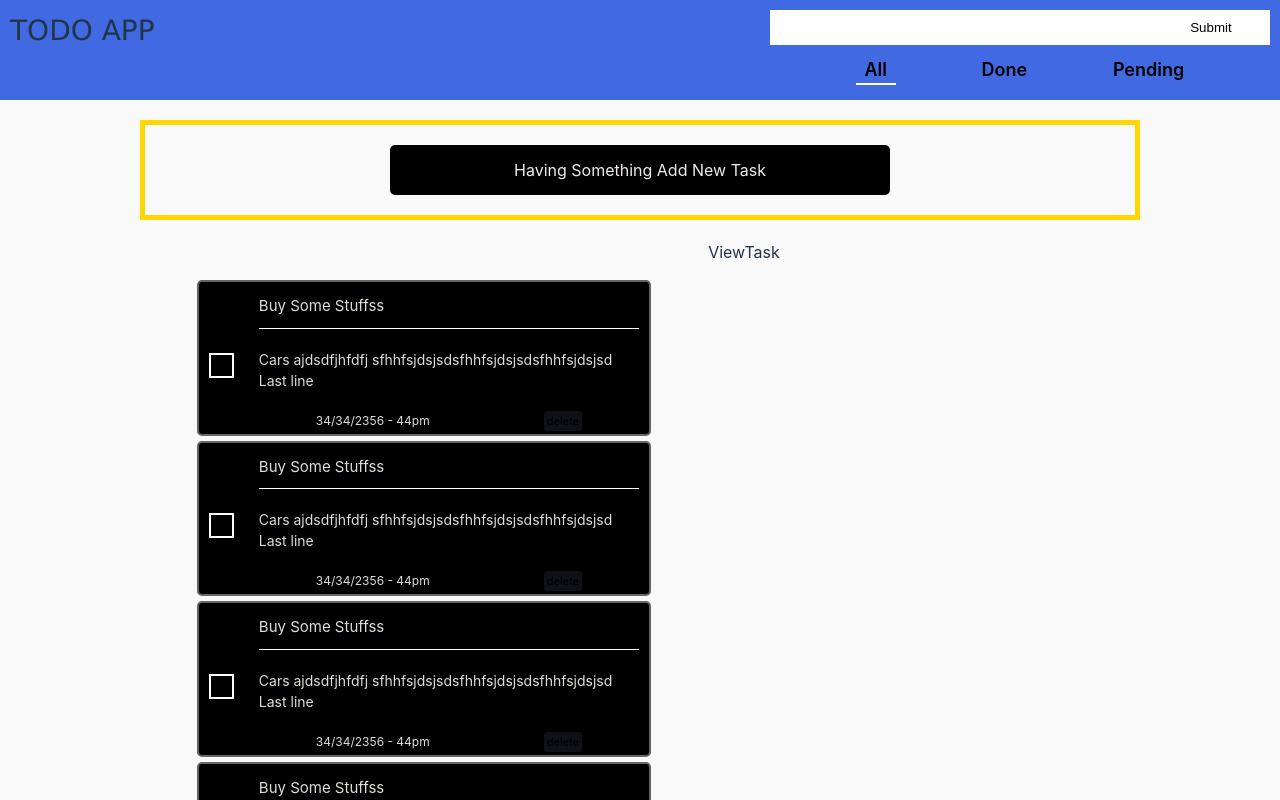
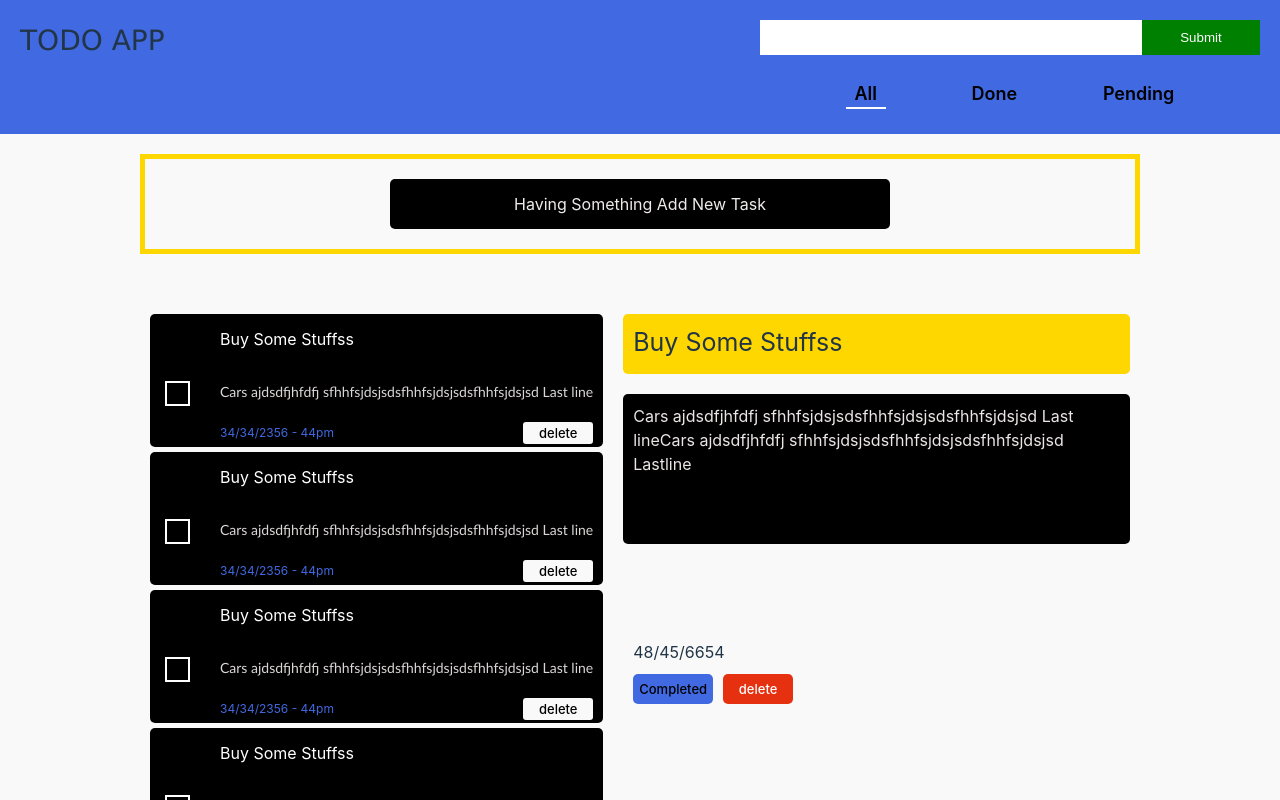
Before and after one commit to abmercy035/web-todo-app, a React (Vite) app: page / in a window 1280 px wide. Shown: the top 800 px of the page. Built offline with nearby package versions, Linux system fonts and the light colour scheme.

Commit message:
Feat :
completed app layout and responsiveness design,

```diff
--- a/src/components/header/Header.jsx
+++ b/src/components/header/Header.jsx
@@ -6,7 +6,7 @@ const Header = () => {
       <div className="header-nav">
         <div className="header-form">
           <input type="search" />
-          <input type="submit" />
+          <input type="submit" className="success"/>
         </div>
         <div className="nav-list">
           <ul>
--- a/src/components/header/header.css
+++ b/src/components/header/header.css
@@ -7,8 +7,10 @@
   padding: 10px;
   flex-wrap: wrap;
   position: sticky;
-  z-index:99;
+  z-index: 99;
   top: 0;
+  gap: 10px;
+  padding: 20px;
 }
 .app-name {
   width: 40%;
@@ -28,7 +30,7 @@
 .header-nav {
   width: 100%;
   display: flex;
-  min-width: 300px;
+  gap: 20px;
   max-width: 500px;
   flex-direction: column;
   background-color: royalblue;
@@ -38,7 +40,7 @@
 .header-form {
   width: 100%;
   display: flex;
-  background-color: royalblue;
+  /* background-color: royalblue; */
 }
 .header-form input {
   height: 35px;
@@ -49,7 +51,6 @@
 }
 .header-form input[type="submit"] {
   width: 30%;
-  background-color: white;
 }
 
 .nav-list {
@@ -67,11 +68,13 @@
   list-style: none;
 }
 .nav-list ul li {
-    min-width: 40px;
-    text-align: center;
+  min-width: 40px;
+  text-align: center;
   color: black;
-  font-size: large;
+  font-size: 18px;
   font-weight: 600;
+  font-variant: small-caps;
+  font-variant-caps: all-small-caps;
 }
 .nav-list ul li.active {
   border-bottom: 2px solid white;
--- a/src/components/tasklist/tasklist.css
+++ b/src/components/tasklist/tasklist.css
@@ -1,25 +1,35 @@
 .task-list-container {
-  width: 80%;
+  width: 100%;
+  grid-area: list;
   display: flex;
-  grid-area: list;
   min-width: 300px;
   flex-direction: column;
+  justify-content: center;
+  align-items: center;
   gap: 5px;
   margin: 40px auto;
+  padding: 0 10px;
 }
 
 .task-list-container .task-card {
   width: 100%;
   min-height: 70px;
   display: flex;
+  justify-content: center;
   align-items: center;
-  border :#666666 2px solid;
-  background-color: black;
+  /* background-color: rgb(39, 38, 38); */
+  background: black;
   border-radius: 5px;
+}
+@media screen and (max-width: 600px) {
+  .task-list-container .task-card {
+    border-radius: 0px;
+  }
 }
 
 .task-list-container .task-card .task-checker {
-  min-width: 50px;
+  width: 15%;
+  min-width: 60px;
   height: 100%;
   min-height: 70px;
   display: flex;
@@ -29,6 +39,7 @@
 }
 
 .task-list-container .task-card .task {
+  width: 100%;
   min-width: 40px;
   min-height: 70%;
   display: flex;
@@ -36,28 +47,38 @@
   align-items: center;
   gap: 10px;
   padding: 3px 10px;
-  color: rgb(221, 222, 214);
 }
+
 .task-list-container .task-card .task .task-title {
   min-width: 100%;
-  font-size: 15px;
+  font-size: 16px;
   padding: 10px 0;
-  border-bottom: 1px white solid;
+  color: white;
 }
+
 .task-list-container .task-card .task .task-body {
-  min-width: 100px;
+  width: 100%;
   display: flex;
+  color: #dad6d6;
   flex-direction: column;
-  align-items: center;
+  hyphens: auto;
   padding: 10px 0;
   font-size: 14px;
+  font-family: "Trebuchet MS", "Lucida Sans Unicode", "Lucida Grande",
+    "Lucida Sans", Arial, sans-serif;
+  position: relative;
 }
+
 .task-list-container .task-card .task .task-footer {
   min-width: 100%;
   display: flex;
-  justify-content: space-around;
+  justify-content: space-between;
   align-items: center;
   font-size: 12px;
+}
+.task-list-container .task-card .task .task-date {
+  color: royalblue;
+  font-size : 12px;
 }
 
 /* Customize the label (the checkbox-btn) */
@@ -65,7 +86,7 @@
   display: block;
   position: relative;
   margin-bottom: 10px;
-  /* margin:auto; */
+  margin: auto;
   padding-left: 30px;
   cursor: pointer;
   -webkit-user-select: none;
@@ -88,6 +109,7 @@
   font-size: 14px;
 }
 /* Create a custom checkbox */
+
 .checkmark {
   position: absolute;
   top: 0;
@@ -97,6 +119,7 @@
   border: 2.5px solid #ffffff;
   transition: 0.2s linear;
 }
+
 .checkbox-btn input:checked ~ .checkmark {
   background-color: transparent;
 }
@@ -144,16 +167,18 @@
 button {
   border-radius: 3px;
   border: 1px solid transparent;
-  padding: 2px;
-  font-size: 11px;
+  min-width: 70px;
+  padding: 2px 5px;
+  font-size: 13px;
   font-weight: 500;
   font-family: inherit;
-  background-color: #101018;
   cursor: pointer;
   transition: border-color 0.25s;
 }
+
 button:hover {
-  border-color: #646cff;
+  border-color: #e0e0e3;
+  outline: none !important;
 }
 button:focus,
 button:focus-visible {
--- a/src/components/viewtask/ViewTask.jsx
+++ b/src/components/viewtask/ViewTask.jsx
@@ -1,8 +1,23 @@
-import "./viewtask.css"
+import Task from "../Task";
+
+import "./viewtask.css";
 const ViewTask = () => {
   return (
     <aside className="view-task-container">
-      ViewTask
+      <div className="task-box">
+        <div className="task-title">Buy Some Stuffss</div>
+        <div className="task-body">
+          Cars ajdsdfjhfdfj sfhhfsjdsjsdsfhhfsjdsjsdsfhhfsjdsjsd Last lineCars
+          ajdsdfjhfdfj sfhhfsjdsjsdsfhhfsjdsjsdsfhhfsjdsjsd Lastline
+        </div>
+        <div className="task-footer">
+          <div className="date"> 48/45/6654 </div>
+        <div className="task-action">
+          <button className="info"> Completed </button>
+          <button className="danger"> delete </button>
+        </div>
+        </div>
+      </div>
     </aside>
   );
 };
--- a/src/components/viewtask/viewtask.css
+++ b/src/components/viewtask/viewtask.css
@@ -1,4 +1,64 @@
 .view-task-container {
+  width: 100%;
+  min-width: 100%;
+  display: flex;
   grid-area: view;
-  min-width: 350px;
+  min-width: 300px;
+  flex-direction: column;
+  gap: 5px;
+  margin: 40px auto;
+  border-radius: 5px;
+  position: relative;
 }
+
+.task-box {
+  position: sticky;
+  top: 110px;
+  border-radius: 5px;
+  min-height: 400px;
+  padding: 0 10px;
+  display: flex;
+  flex-direction: column;
+  gap: 20px;
+}
+
+.task-box .task-title {
+  border-radius: 5px;
+  background: gold;
+  min-height: 60px;
+  padding: 10px;
+  font-size: 25px;
+}
+
+.task-box .task-body {
+  border-radius: 5px;
+  min-height: 150px;
+  padding: 10px;
+  font-size: 16px;
+  background: black;
+  color: rgb(236, 230, 230);
+}
+.task-box .task-footer {
+  border-radius: 5px;
+  min-height: 60px;
+  padding: 10px;
+  font-size: 16px;
+  margin-top: auto;
+  display: flex;
+  flex-direction: column;
+}
+.task-box .task-footer .task-action {
+  border-radius: 5px;
+  min-height: 40px;
+  font-size: 16px;
+  display: flex;
+  gap: 10px;
+  margin-top: auto;
+}
+.task-box .task-footer .task-action button {
+  border-radius: 5px;
+  min-height: 30px;
+  min-width: 70px;
+  gap: 10px;
+  margin-top: auto;
+}
--- a/src/page/home.css
+++ b/src/page/home.css
@@ -3,11 +3,11 @@
   margin: auto;
   min-height: 100vh;
   display: grid;
+  gap: 0;
   grid-template-areas:
     "create create"
-    "list view"
-    "list view"
     "list view";
+  position: relative;
 }
 
 @media screen and (max-width: 800px) {
@@ -16,11 +16,10 @@
     margin: auto;
     display: flex;
     flex-direction: column;
-    /* padding: 10px; */
     position: relative;
   }
   .view-task-container {
-    display :none;
+    display: none;
     width: 100%;
     /* max-width: ; */
     left: 0;
@@ -28,6 +27,5 @@
     top: 100px;
     background-color: transparent;
     position: absolute;
-    border: 1px gold solid;
   }
 }
```
Also changed, not shown: src/page/Home.jsx (+5 -5 lines), src/components/CreateTaskModal.jsx (added), src/tz.css (added).
